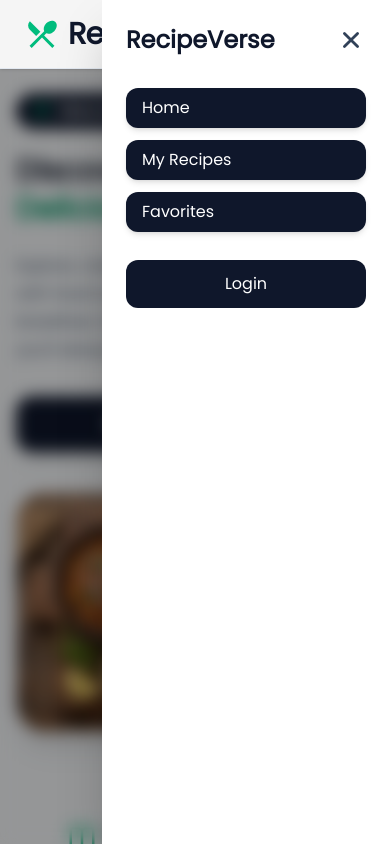
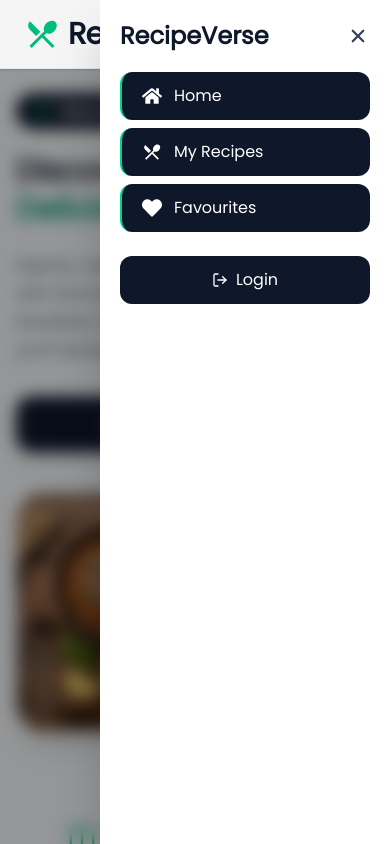
Before and after one commit to Shakti-195/Food-Recipe-Planner, a React (Vite) app in the folder frontend/food-blog-app/: page / in a window 390 px wide. Both pictures are taken after a click on the button 348 px from the left and 34 px from the top of the page. Shown: the top 844 px of the page. Built offline with nearby package versions, Linux system fonts and the light colour scheme; no server answers; a web font is replaced by a local one.

Commit message:
responsiveness done and bug fixes

```diff
--- a/frontend/food-blog-app/src/components/Navbar.jsx
+++ b/frontend/food-blog-app/src/components/Navbar.jsx
@@ -7,6 +7,10 @@ import { FaHeart } from "react-icons/fa";
 import { FaRegHeart } from "react-icons/fa";
 import { HiOutlineMenuAlt3 } from "react-icons/hi";
 import { IoClose } from "react-icons/io5";
+import { FaHome } from "react-icons/fa";
+import { FiLogOut } from "react-icons/fi";
+
+
 
 export default function Navbar() {
   const [isOpen, setIsOpen] = useState(false);
@@ -37,14 +41,20 @@ export default function Navbar() {
       setIsOpen(true);
     }
   };
-
+// desktop-version
   const linkClass = ({ isActive }) =>
   `px-4 py-2 rounded-xl font-medium transition-all duration-300 ${
     isActive
       ? "bg-slate-900 text-white shadow-md"
       : "text-slate-700 hover:bg-slate-100 hover:text-slate-900"
   }`;
-
+  // mobile version
+ const mobileLinkClass = ({ isActive }) =>
+  `flex w-full items-center gap-3 px-5 py-3 rounded-xl font-medium transition-all duration-300 ${
+    isActive
+      ? "bg-slate-900 text-white border-l-2 border-emerald-400"
+      : "text-slate-700 hover:bg-slate-100"
+  }`;
   return (
     <>
       <header className="sticky top-0 z-50 bg-white/90 backdrop-blur-md border-b border-slate-200 shadow-sm">
@@ -121,19 +131,19 @@ export default function Navbar() {
       className="fixed inset-0 bg-black/40 backdrop-blur-sm z-40"
     ></div>
 
-    <div className="fixed top-0 right-0 h-screen w-72 bg-white shadow-2xl z-50 p-6">
-<div className="flex justify-between items-center mb-8">
+    <div className="fixed top-0 right-0 h-screen w-[290px] bg-white shadow-2xl z-50 p-5">
+<div className="flex justify-between items-center mb-5">
   <h2 className="text-2xl font-bold text-slate-900">
     RecipeVerse
   </h2>
 
   <button onClick={() => setMobileMenu(false)}>
-    <IoClose className="text-3xl text-slate-700" />
+    <IoClose className="text-2xl text-slate-700 hover:text-black transition" />
   </button>
 </div>
 
 {!isLogin && (
-  <div className="mb-6 rounded-2xl bg-emerald-50 border border-emerald-100 p-4">
+  <div className="mb-5 rounded-xl bg-emerald-50 border border-emerald-100 p-3">
     <p className="text-xs uppercase tracking-widest text-emerald-600">
       Welcome
     </p>
@@ -142,42 +152,45 @@ export default function Navbar() {
       {user?.name}
     </p>
 
-    <p className="text-sm text-slate-500 break-all">
+    <p className="text-xs text-slate-400 break-all leading-5">
       {user?.email}
     </p>
   </div>
 )}
 
-  <div className="flex flex-col gap-3">
+  <div className="flex flex-col gap-2">
 
  <NavLink
   to="/"
-      className={linkClass}
+  className={mobileLinkClass}
   onClick={() => setMobileMenu(false)}
 >
-      Home
+  <FaHome className="w-5 h-5 flex-shrink-0 " />
+  <span>Home</span>
 </NavLink>
 
   <NavLink
   to={!isLogin ? "/myRecipe" : "/"}
-      className={linkClass}
+  className={mobileLinkClass}
   onClick={() => {
     setMobileMenu(false);
     if (isLogin) setIsOpen(true);
   }}
 >
-      My Recipes
+  <MdRestaurantMenu className="w-5 h-5 flex-shrink-0" />
+  <span>My Recipes</span>
 </NavLink>
 
    <NavLink
   to={!isLogin ? "/favRecipe" : "/"}
-      className={linkClass}
+  className={mobileLinkClass}
   onClick={() => {
     setMobileMenu(false);
     if (isLogin) setIsOpen(true);
   }}
 >
-      Favorites
+  <FaHeart className="w-5 h-5 flex-shrink-0 " />
+  <span>Favourites</span>
 </NavLink>
 
     <button
@@ -185,8 +198,9 @@ export default function Navbar() {
         setMobileMenu(false);
         checkLogin();
       }}
-      className="mt-4 bg-slate-900 hover:bg-black text-white py-3 rounded-xl"
+      className="mt-4 w-full bg-slate-900 hover:bg-black text-white py-3 rounded-xl font-medium transition-all flex items-center justify-center gap-2"
     >
+       <FiLogOut />
       {isLogin ? "Login" : "Logout"}
     </button>
 
```
Lines whose indentation alone changed are shown as unchanged.
